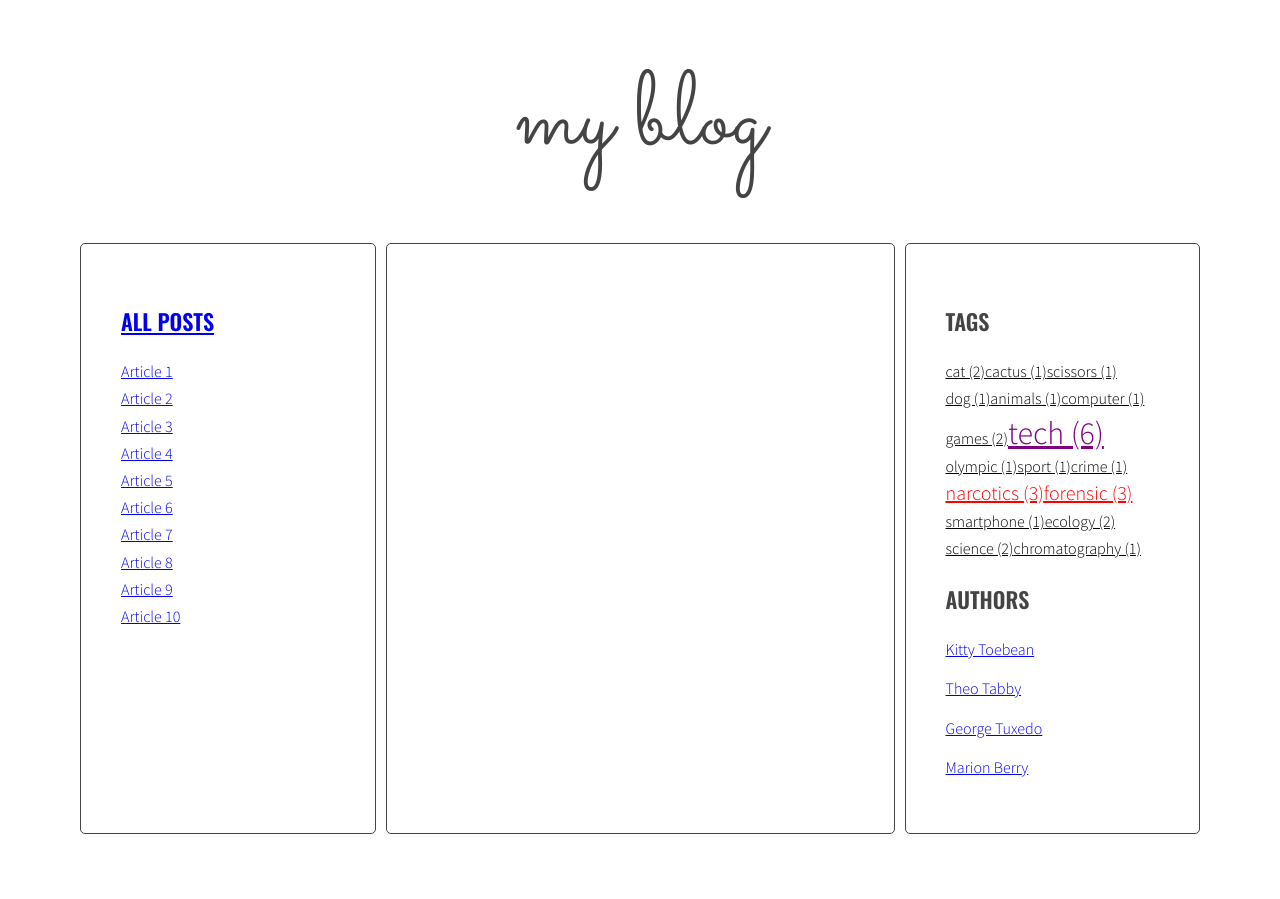
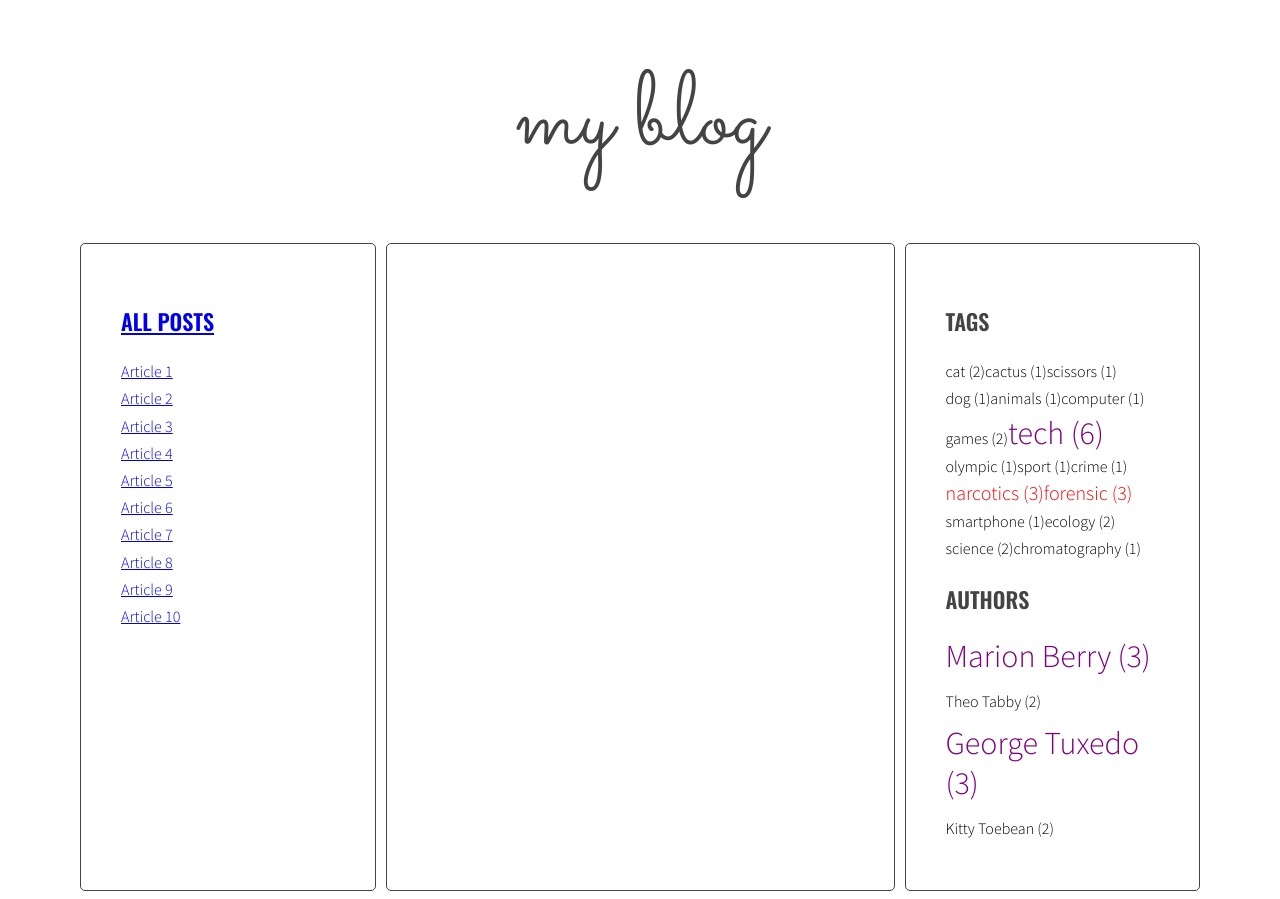
Before and after one commit to pawel-bozemski/javascript-blog, a website: page index.html in a window 1280 px wide. Before the commit the page ends 842 px from the top, so only its background shows below. Drawn offline with nearby package versions, Linux system fonts and the light colour scheme.

Commit message:
Add author cloud

```diff
--- a/index.html
+++ b/index.html
@@ -163,26 +163,6 @@
                     </ul>
                     <h2 class="section-title">Authors</h2>
                     <ul class="list authors">
-                        <li>
-                        <a href="#">
-                            <span class="author-name">Kitty Toebean</span>
-                        </a>
-                        </li>
-                        <li>
-                        <a href="#">
-                            <span class="author-name">Theo Tabby</span>
-                        </a>
-                        </li>
-                        <li>
-                        <a href="#">
-                            <span class="author-name">George Tuxedo</span>
-                        </a>
-                        </li>
-                        <li>
-                        <a href="#">
-                            <span class="author-name">Marion Berry</span>
-                        </a>
-                        </li>
                     </ul>
                     </aside>
                 </main>
--- a/js/script.js
+++ b/js/script.js
@@ -44,7 +44,6 @@ const optArticleTagsSelector = '.post-tags .list';
 const optArticleAuthorSelector = '.post-author';
 const optTagsListSelector = '.tags.list';
 const optCloudClassCount  = 5;
-const optCloudClassPrefix  = 'tag-size-' ;
 
 const generateTitleLinks = function(customSelector = '') {
 
@@ -181,6 +180,7 @@ const generateTags = function (){
   /* [NEW] find list of tags in right column */
 
   const tagList = document.querySelector('.tags');
+  console.log ('tagList',tagList);
 
   /* [NEW] create variable for all links HTML code*/
 
@@ -285,8 +285,38 @@ const addClickListenersToTags = function () {
 
 addClickListenersToTags();
 
+const calculateAuthorsParams = function (authors) {
+
+  const params = {
+    max: 0,
+    min: 999999
+  };
+
+  for (let author in authors) {
+    params.max = Math.max(authors[author], params.max);
+    params.min = Math.min(authors[author], params.min);
+  }
+  return params;
+};
+
+const calculateAuthorClass = function (count, params) {
+
+  const normalizedCount = count - params.min;
+  const normalizedMax = params.max - params.min;
+  const percentage = normalizedCount / normalizedMax;
+  const classNumber = Math.floor( percentage * (optCloudClassCount - 1) + 1 );
+  console.log(classNumber)
+  return classNumber;
+
+
+
+};
+
 
 const generateAuthors = function (){
+
+  /* [NEW] create a new variable allTags with an empty object */
+  let allAuthors = {};
 
   /* [DONE] find all articles */
 
@@ -315,6 +345,19 @@ const generateAuthors = function (){
     /* [DONE] add generated code to html variable */
 
     html = html + linkHTML;
+    /* [NEW] check if this link is NOT already in allTags */
+
+    if(!allAuthors.hasOwnProperty(articleAuthors)) {
+
+      /* [NEW] add generated code to allTags array */
+
+      allAuthors[articleAuthors] = 1;
+
+    } else {
+
+      allAuthors[articleAuthors]++;
+
+    }
 
     /* insert HTML of all the links into the tags wrapper */
 
@@ -323,6 +366,27 @@ const generateAuthors = function (){
     /* [DONE] END LOOP: for every article: */
 
   }
+  /* [NEW] find list of tags in right column */
+
+  const authorList = document.querySelector('.authors');
+  console.log (authorList)
+  /* [NEW] create variable for all links HTML code*/
+
+  const authorParams = calculateAuthorsParams(allAuthors);
+  console.log('authorParams:', authorParams);
+
+  let allAuthorsHTML = '';
+
+
+  /* [NEW] generate code of link and add it to allTagsHTML*/
+  for (let allAuthor in allAuthors ) {
+    allAuthorsHTML += '<li><a class="tag-size-' + calculateAuthorClass(allAuthors[allAuthor], authorParams) + '" href="#author-' + allAuthor + '">' + allAuthor + ' ('+ allAuthors[allAuthor] +') ' +  '</a></li>';
+  /* [NEW] END LOOP: for each tag in allTags */
+  }
+  /* [NEW] add html from allTagsHTML to tagList */
+
+  authorList.innerHTML = allAuthorsHTML;
+
 };
 
 generateAuthors();
--- a/sass/style.scss
+++ b/sass/style.scss
@@ -132,20 +132,29 @@ body {
 .tag-size-1 {
   font-size: 16px;
   color: black;
+  text-decoration: none;
 }
 .tag-size-2 {
   font-size: 20px;
   color: red;
+  text-decoration: none;
 }
 .tag-size-3 {
   font-size: 24px;
   color: pink;
+  text-decoration: none;
 }
 .tag-size-4 {
   font-size: 28px;
   color: purple;
+  text-decoration: none;
 }
 .tag-size-5 {
   font-size: 32px;
   color: purple;
+  text-decoration: none;
 }
+.authors li {
+  display: inline-block;
+  line-height: normal;
+}
```
Also changed, not shown: css/style.css, 1 other file.
